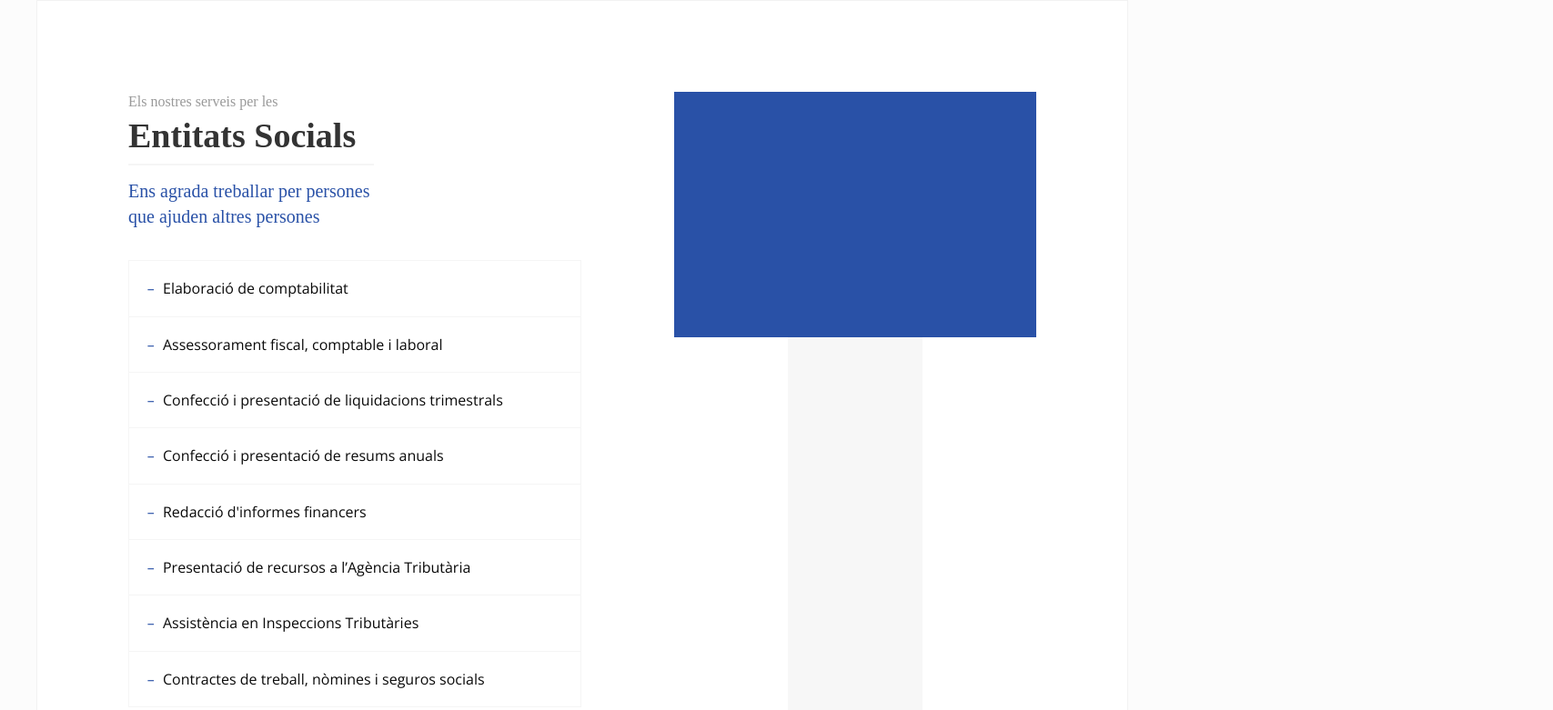
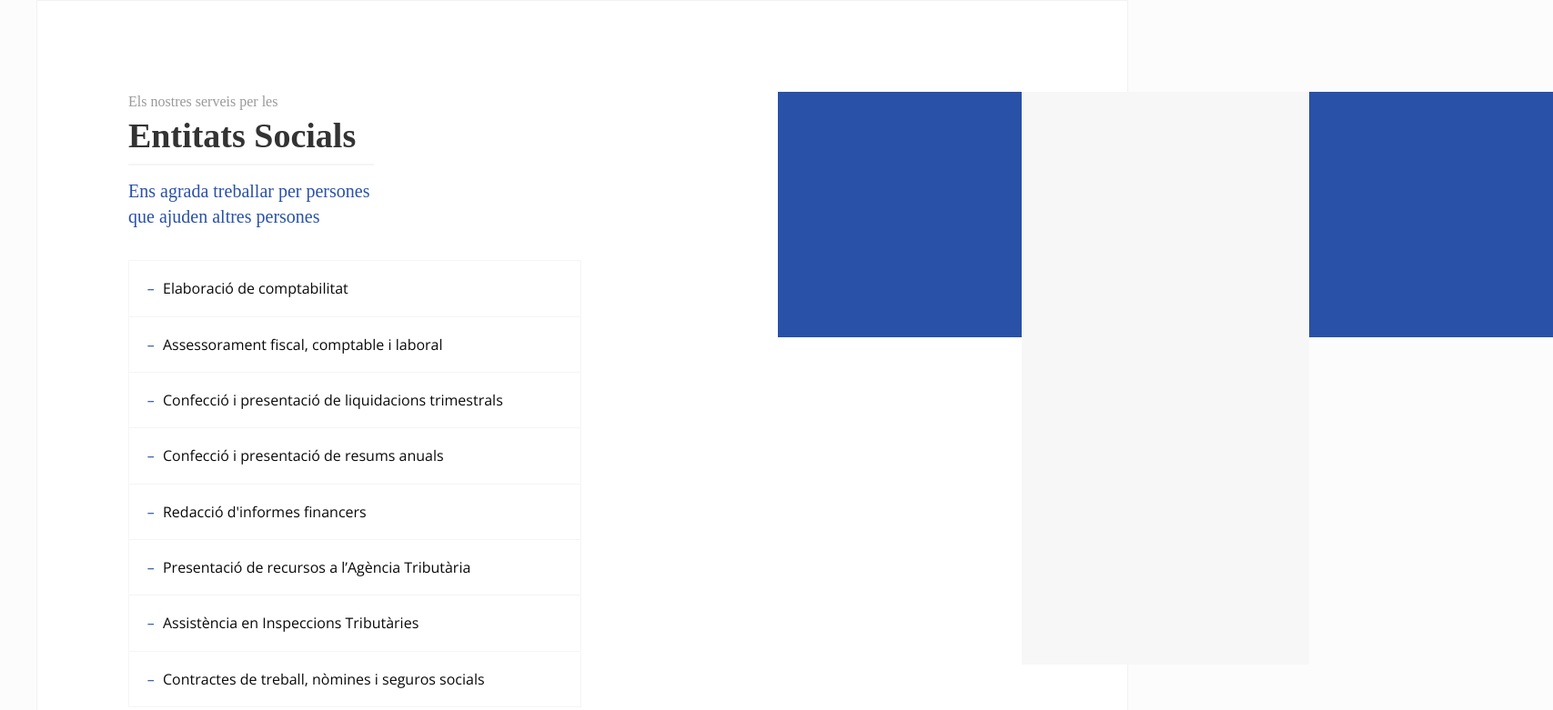
Before and after one commit to Marc-Perello/Perello_Associats, a plain HTML site: page index.html in a window 1280 px wide. Shown: the part 4053-4834 px from the top of the page at 91% size, 1707 px wide, since content can reach past the window. Drawn offline with nearby package versions, Linux system fonts and the light colour scheme; a web font is replaced by a local one.

Commit message:
una mica de KAOS

```diff
--- a/index.html
+++ b/index.html
@@ -202,7 +202,7 @@
               </ul>
             </div>
             <div class="contenidor-dreta">
-              <div class="marc-foto-2"></div>
+              <div class="marc-foto-6"></div>
               <div class="rectangle-gris-vertical"></div>
             </div>
         </section>
@@ -215,20 +215,6 @@
             </div>
             <div class="formulari">
               <div class="camps-formulari">
-                  <!-- <form action="demo_form.asp">
-                      <label for="name">Nom</label>
-                      <input name="Nom" type="text" placeholder="Escriu el teu nom...">
-                      <br>
-                      Telèfon:<input type="text" name="Telefon" value="Escriu el teu telèfon...">
-                      <br>
-                      Mail<input type="text" name="Mail" value="Escriu el teu mail...">
-                      <br>
-                      Consulta<input type="textarea" name="Consulta"  value="Explican's la teva consulta...">
-                      <br>
-                      <input type="checkbox" name="avis-legal" value="Accepto">Accepto les condicions de l'<a href="avislegal.html" class="link">avís legal</a>
-                      <br>
-                      <input class="boto-blau" type="submit" value="Enviar el formulari">
-                   </form> -->
                    <form class=“?” action="demo_form.asp">
                       <fieldset>
                           <div class="cell">
@@ -248,7 +234,7 @@
 
                           <div class="cell">
                               <label for=“comments”>Comentaris</label>
-                              <input id="comments" type="text" placeholder="Explican's la teva consulta....">
+                              <input id="comments" type="textarea" placeholder="Explican's la teva consulta....">
                           </div>
 
                           <div class="cell">
--- a/sass/main.scss
+++ b/sass/main.scss
@@ -705,6 +705,7 @@ Entitats Socials
 ========================================================================== */
 #entitats-socials{
   @include outer-container;
+  @include clearfix;
   margin: -1px auto auto auto;
   background-color: white;
   border: 1px solid #f2f2f2;
@@ -728,17 +729,27 @@ Entitats Socials
   @include span-columns(5 of 6);
   @include shift(1);
 }
-#entitats-socials .marc-foto-2{
-  z-index: 99;
-  position: relative;
+.marc-foto-6{
+  position: absolute;
+  background-color: #2951a7;
+  // Media Queries
+      @include media($m) {
+                }
+    //
+    @include media($l) {
+          @include span-columns(4 of 6);
+          @include shift(1);
+          height: 270px;
+                }
+    //
 }
 .rectangle-gris-vertical{
+  position: absolute;
   @include span-columns(1.5 of 6);
   @include shift(2.25);
   height: 630px;
   background-color:#f7f7f7;
   z-index: 1;
-  position: relative;
 }
 
 /* ==========================================================================
```
Also changed, not shown: css/main.css.
